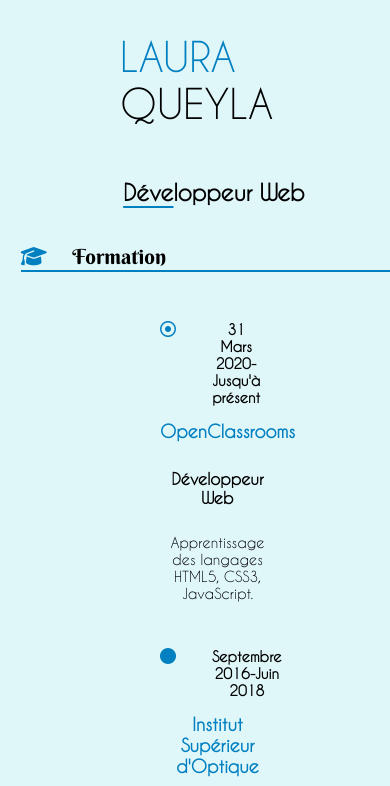
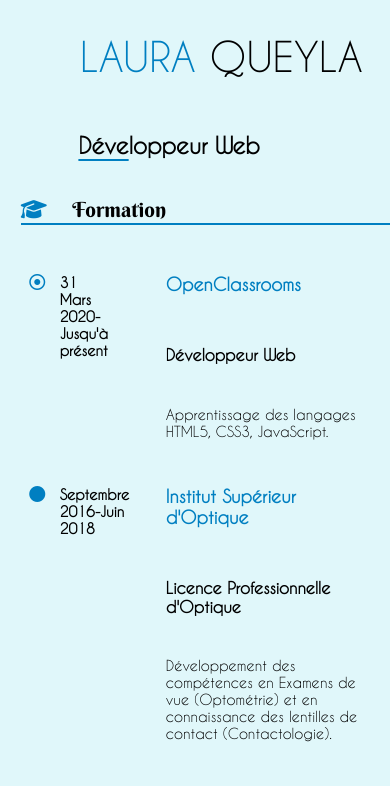
Before and after one commit to Laura33150/Projet-2, a plain HTML site: page index.html in a window 390 px wide. Shown: the top 786 px of the page. Drawn offline with Linux system fonts and the light colour scheme.

Commit message:
Modifications Responsive

```diff
--- a/projet2.css
+++ b/projet2.css
@@ -347,11 +347,13 @@ article h5
 	header h1
 	{
 		font-size: 2.5em;
+		margin-left: 2em;
 	}
 
 	header h2
 	{
 		font-size: 1.4em;
+		margin-left: 3.5em;
 	}
 
 	article p
@@ -382,9 +384,6 @@ article h5
 	.une_experience, .une_formation
 	{
 		display: flex;
-		flex-direction: column;
-		text-align: center;
-		margin-left: 160px;
 	}
 
 	.experience_date, .formation_date
@@ -392,9 +391,22 @@ article h5
 		margin-bottom: 15px;
 	}
 
+	.experience_contenu, .formation_contenu
+	{
+		display: flex;
+		flex-direction: column;
+	}
+
 	.mes_recommandations
 	{
 		display: block;
 		text-align: center;
 	}
+
+	.date
+	{
+		margin-left: 1em;
+		margin-right: 2.5em;
+	}
+
 }
```
